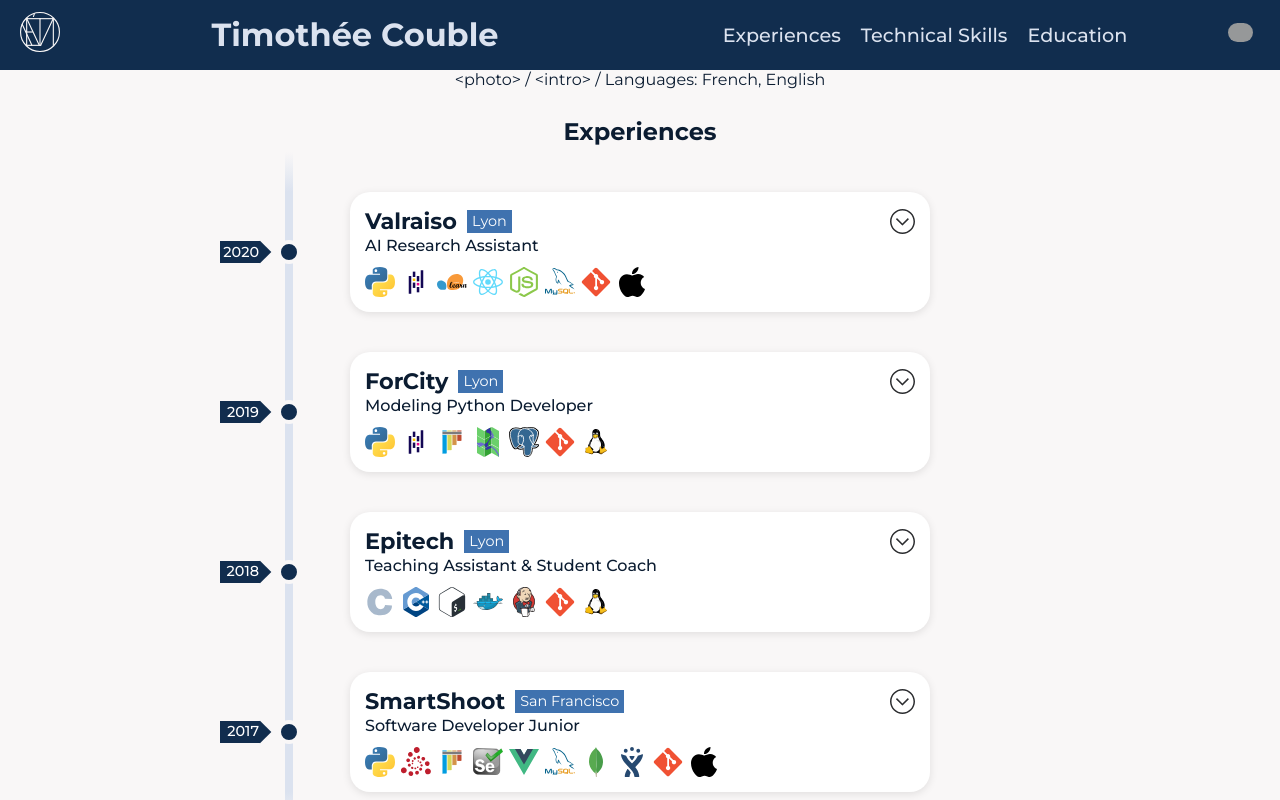
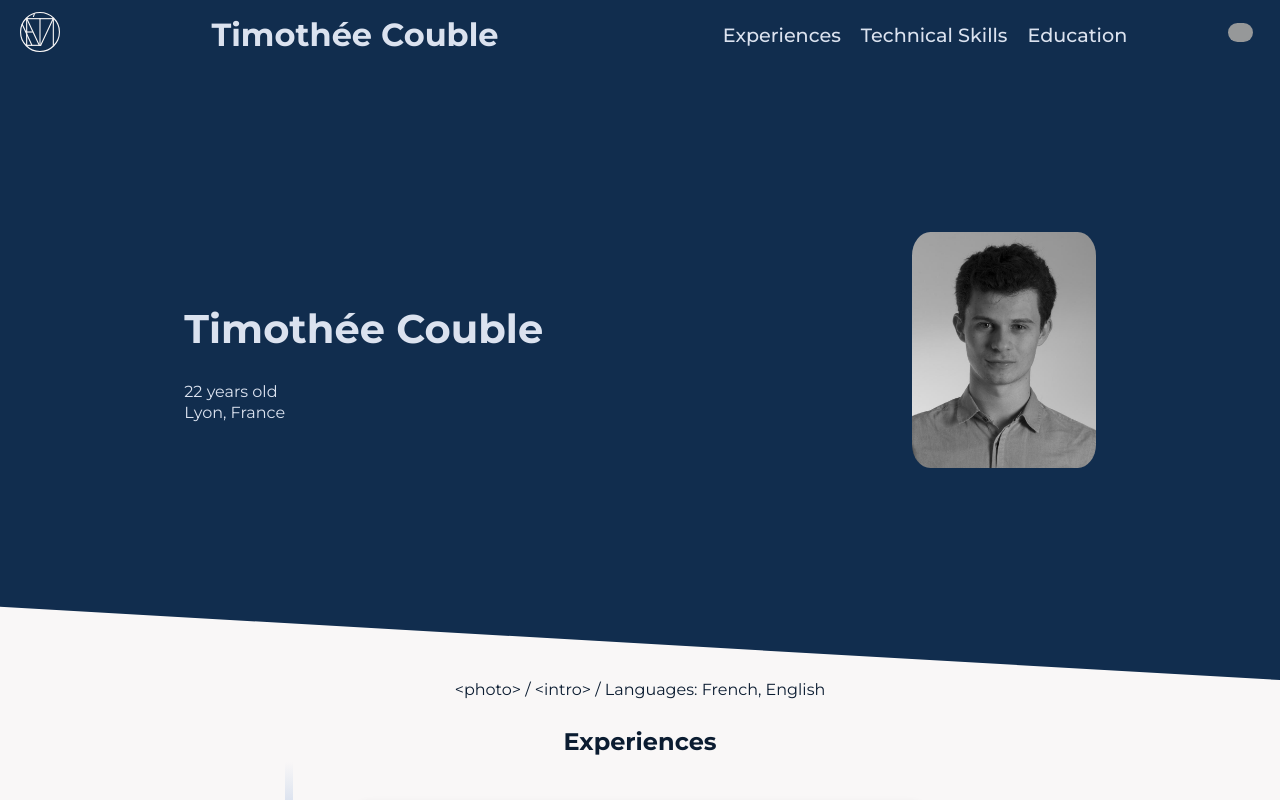
Before and after one commit to Faroito/course-of-life, a React (Create React App) app: page / in a window 1280 px wide. Shown: the top 800 px of the page. Built offline with nearby package versions, Linux system fonts and the light colour scheme; grey boxes are pictures that could not be loaded.

Commit message:
Add intro component

```diff
--- /dev/null
+++ b/src/components/intro.js
@@ -0,0 +1,29 @@
+import React from "react";
+import { Link } from "react-router-dom";
+import moment from "moment";
+import { useIntl } from "react-intl";
+
+// import classnames from "classnames";
+import css from "./intro.module.css";
+
+const birthDate = moment("1998-03-11");
+
+const Intro = ({ intro }) => {
+  const intl = useIntl();
+
+  const now = moment();
+  const age = now.diff(birthDate, "year");
+
+  return (
+    <div className={css.background}>
+      <div className={css.presentation}>
+        <h1 className={css.name}>Timothée Couble</h1>
+        <div>{age + " " + intl.messages.intro.years}</div>
+        <div>{intl.messages.intro.location}</div>
+      </div>
+      <img className={css.portrait} src="portrait.jpg" alt="" />
+    </div>
+  );
+};
+
+export default Intro;
--- /dev/null
+++ b/src/components/intro.module.css
@@ -0,0 +1,29 @@
+.background {
+  width: 100%;
+  height: 70vh;
+  padding-bottom: 50px;
+  /* background: linear-gradient(-180deg, var(--fg-color), 80%, var(--fg2-color)); */
+  background-color: var(--fg-color);
+  clip-path: polygon(0 0, 100% 0, 100% 100%, 0 88%);
+
+  display: flex;
+  align-items: center;
+  justify-content: space-around;
+}
+
+.presentation {
+  display: flex;
+  flex-direction: column;
+  color: var(--light-text-color);
+}
+
+.name {
+  font-weight: bold;
+  font-size: 2.5rem;
+}
+
+.portrait {
+  width: 23vh;
+  height: auto;
+  border-radius: 10%;
+}
--- a/src/components/timeline.js
+++ b/src/components/timeline.js
@@ -25,7 +25,7 @@
     [css.timelineEnd]: idx === 0,
   });
   const dateInfo = classnames(css.dateInfo, { [css.hide]: fold });
-  const months = classnames(css.months, { [css.hide]: fold });
+  const durationStyle = classnames(css.duration, { [css.hide]: fold });
 
   return (
     <div className={timeline}>
@@ -37,7 +37,7 @@
         <span className={css.dateYear}>{start.format("YYYY")}</span>
         <div className={css.arrow} />
       </div>
-      <div className={months}>{durationText}</div>
+      <div className={durationStyle}>{durationText}</div>
     </div>
   );
 };
--- a/src/components/timeline.module.css
+++ b/src/components/timeline.module.css
@@ -88,10 +88,10 @@
   z-index: 1;
 }
 
-.months {
+.duration {
   position: absolute;
   top: 50%;
-  left: -160px;
+  left: -165px;
   font-size: 0.9rem;
   font-weight: 500;
   white-space: nowrap;
--- a/src/locales/en.json
+++ b/src/locales/en.json
@@ -7,6 +7,13 @@
 
   "body": {
     "intro": "<photo> / <intro> / Languages: French, English"
+  },
+
+  "intro": {
+    "title": "Software Developer",
+    "years": "years old",
+    "location": "Lyon, France",
+    "description": "Interested in artificial intelligence and machine learning, I’m looking for an internship where I can contribute with my skills in C, C++, Python and Javascript (Vue.Js, React)."
   },
 
   "footer": {
--- a/src/pages/body.js
+++ b/src/pages/body.js
@@ -4,12 +4,14 @@
 
 import Education from "../components/education";
 import ExperienceCard from "../components/experience-card";
+import Intro from "../components/intro";
 import css from "./body.module.css";
 
 const Body = ({ body }) => {
   const intl = useIntl();
   return (
     <div className={css.body}>
+      <Intro />
       <div>{intl.messages.body.intro}</div>
       <h2 id="experiences">{intl.messages.navBar.experiences}</h2>
       <div className={css.experiences}>
--- a/src/pages/body.module.css
+++ b/src/pages/body.module.css
@@ -1,5 +1,6 @@
 .body {
   display: flex;
+  width: 100%;
   flex-direction: column;
   align-items: center;
 }
```
Also changed, not shown: public/portrait.jpg (added).
